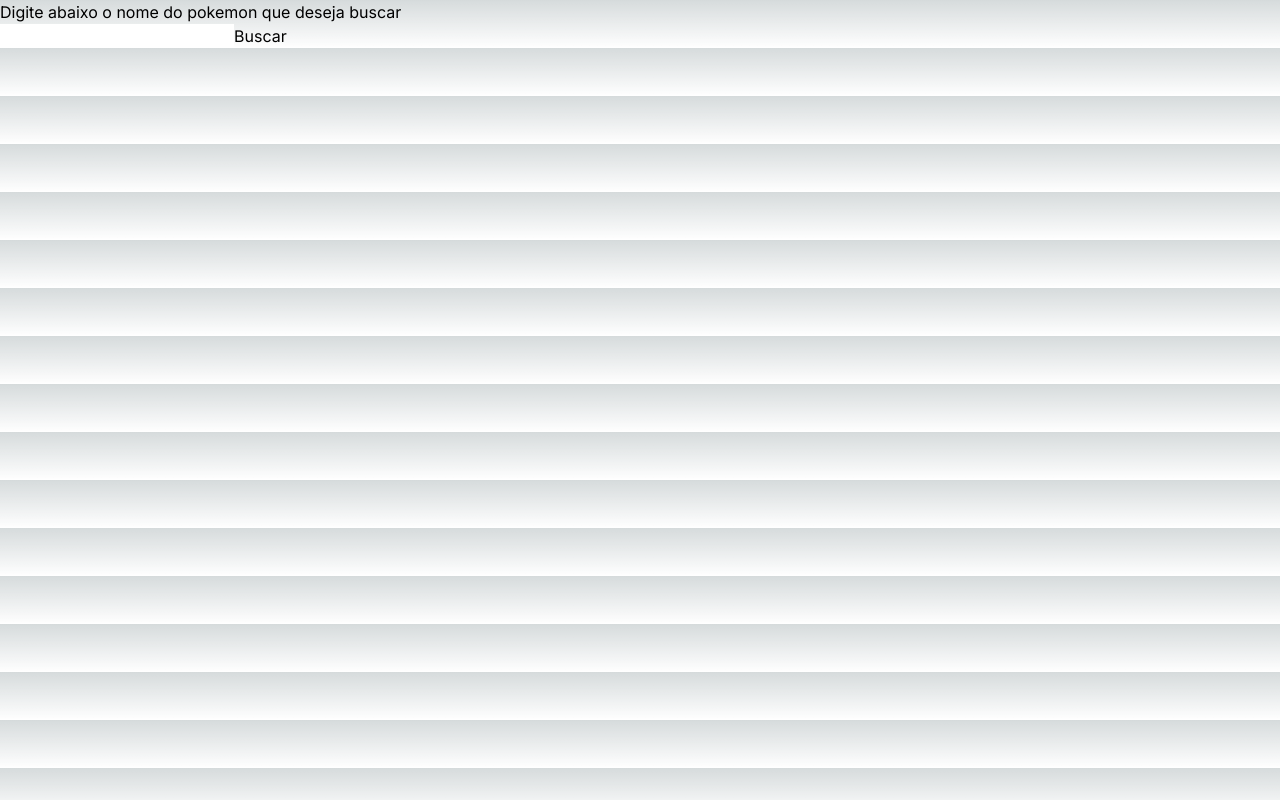
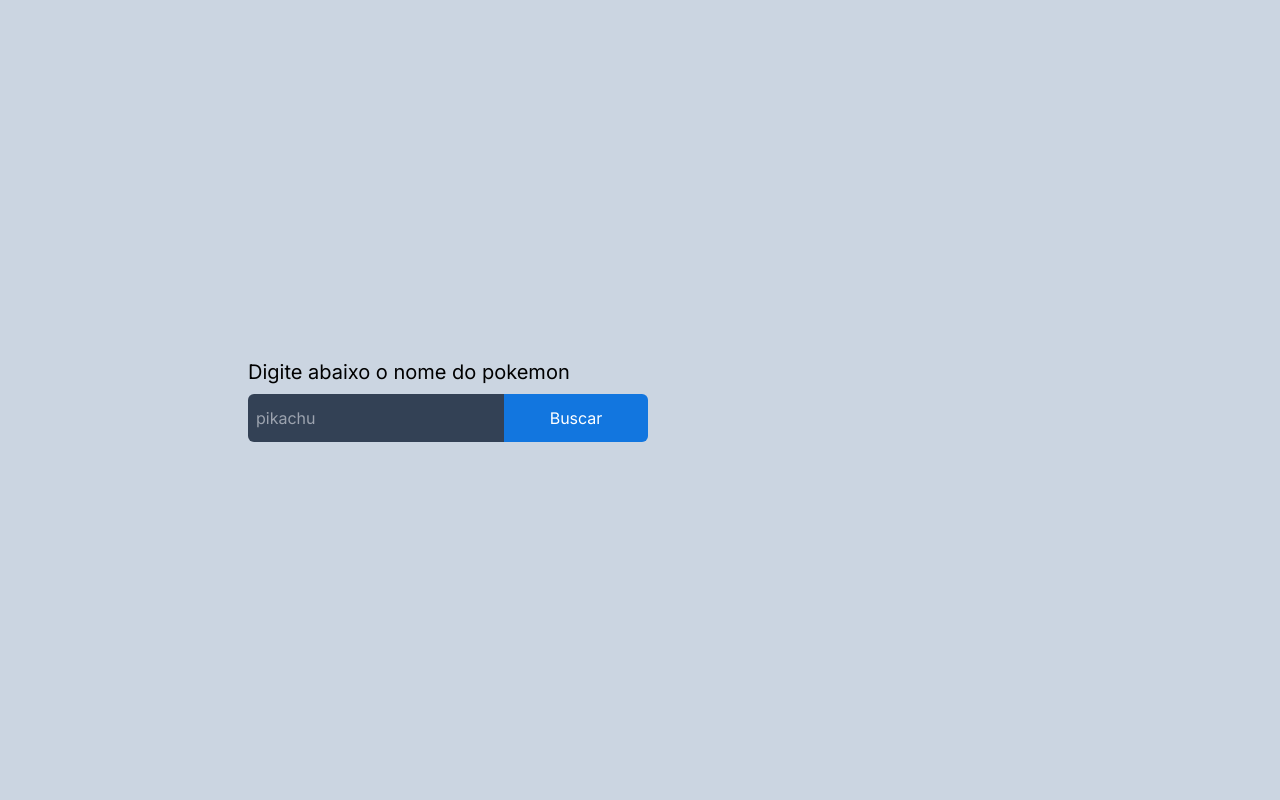
Before and after one commit to brunopassos/zrp-pokeapi, a Next.js app in the folder frontend/: page / in a window 1280 px wide. Built offline with nearby package versions, Linux system fonts and the light colour scheme.

Commit message:
feat: implementa a primeira estilização no front

```diff
--- a/frontend/src/app/components/form.tsx
+++ b/frontend/src/app/components/form.tsx
@@ -16,7 +16,7 @@ interface IPokemonAbilities extends Array<IPokemonAbility> {}
 export default function Form(){
 
     const [pokemonName, setPokemonName] = useState("")
-    const [pokemonData, setPokemonData] = useState<IPokemonAbilities>()
+    const [pokemonData, setPokemonData] = useState<IPokemonAbilities | null>()
 
     async function handleGetPokemonData(event: React.FormEvent){
         event.preventDefault()
@@ -34,18 +34,39 @@ export default function Form(){
     }
 
     function handleSetPokemonName(value: string){
-        setPokemonName(value)
+        if(value.length < 3) {
+            setPokemonData(null)
+        }else{
+            setPokemonName(value)
+        }
     }
 
     return (
-        <>
-        <form action="" onSubmit={handleGetPokemonData}>
-            <input type="text" name="" id="" onChange={(event) => handleSetPokemonName(event.target.value)}/>
-            <button type='submit'>Buscar</button>
-        </form>
-        {pokemonData?.map((pokemonAbilitie) => {
-            return <p key={`${pokemonAbilitie.ability.name}`}>{pokemonAbilitie.ability.name}</p>
-        })}
-        </>
+        <section className="flex">
+            <form action="" onSubmit={handleGetPokemonData} className="m-2">
+                <h1 className="text-xl mb-2">Digite abaixo o nome do pokemon</h1>
+                <input
+                    placeholder="pikachu"
+                    type="text"
+                    name=""
+                    id=""
+                    onChange={(event) => handleSetPokemonName(event.target.value)}
+                    className="h-12 w-64 pl-2 bg-slate-700 rounded-l-md text-white outline-none"/>
+                <button
+                    type='submit'
+                    className="h-12 w-36 bg-[#1276DF] rounded-r-md text-white"
+                >
+                    Buscar
+                </button>
+            </form>
+            <div className="w-96 flex flex-col items-start justify-center pl-10">
+                {pokemonData &&
+                    <h2 className="text-xl">Habilidades:</h2>
+                }
+                {pokemonData?.map((pokemonAbilitie) => {
+                    return <p className="text-base pl-2" key={`${pokemonAbilitie.ability.name}`}>{pokemonAbilitie.ability.name}</p>
+                })}
+            </div>
+        </section>
     )
 }
--- a/frontend/src/app/globals.css
+++ b/frontend/src/app/globals.css
@@ -2,7 +2,7 @@
 @tailwind components;
 @tailwind utilities;
 
-:root {
+/* :root {
   --foreground-rgb: 0, 0, 0;
   --background-start-rgb: 214, 219, 220;
   --background-end-rgb: 255, 255, 255;
@@ -24,4 +24,4 @@ body {
       rgb(var(--background-end-rgb))
     )
     rgb(var(--background-start-rgb));
-}
+} */
--- a/frontend/src/app/page.tsx
+++ b/frontend/src/app/page.tsx
@@ -2,8 +2,7 @@ import Form from "./components/form";
 
 export default function Home() {
   return (
-    <main>
-      <h1>Digite abaixo o nome do pokemon que deseja buscar</h1>
+    <main className="w-screen h-screen flex items-center justify-center flex-col bg-slate-300">
       <Form/>
     </main>
   )
```
